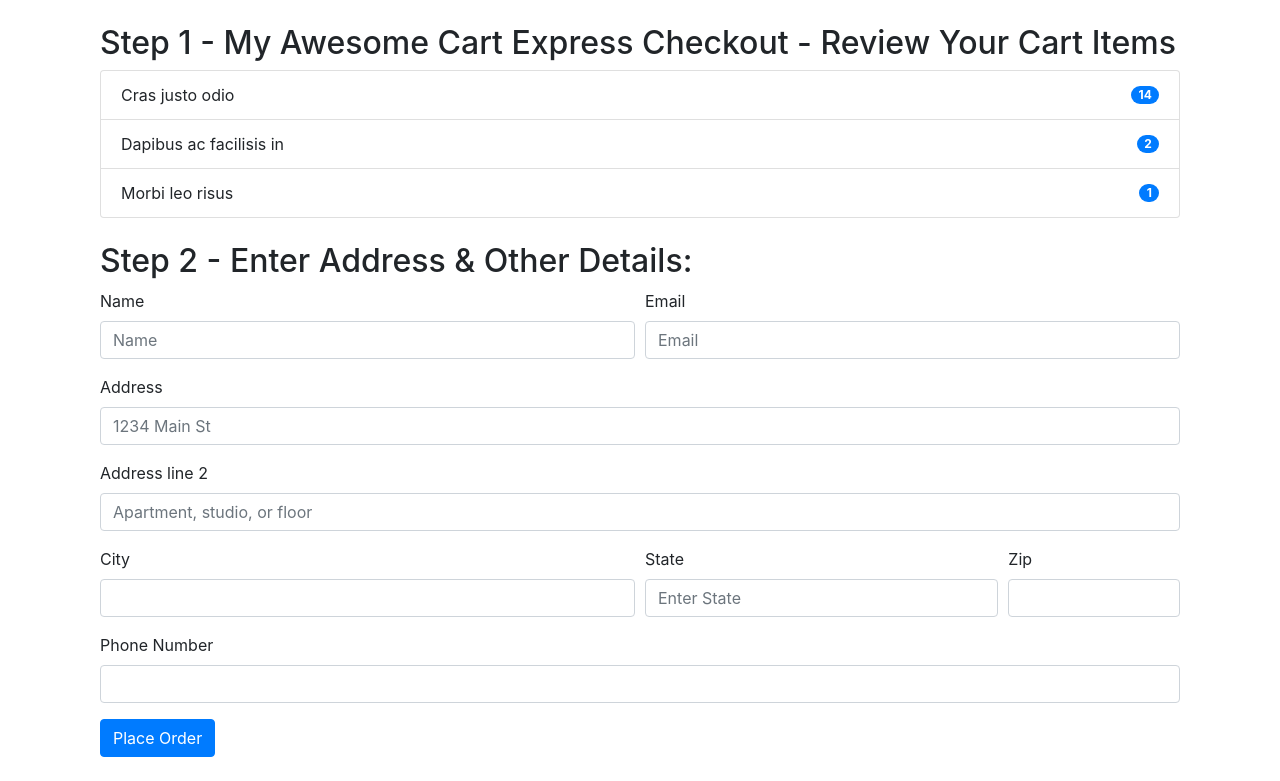
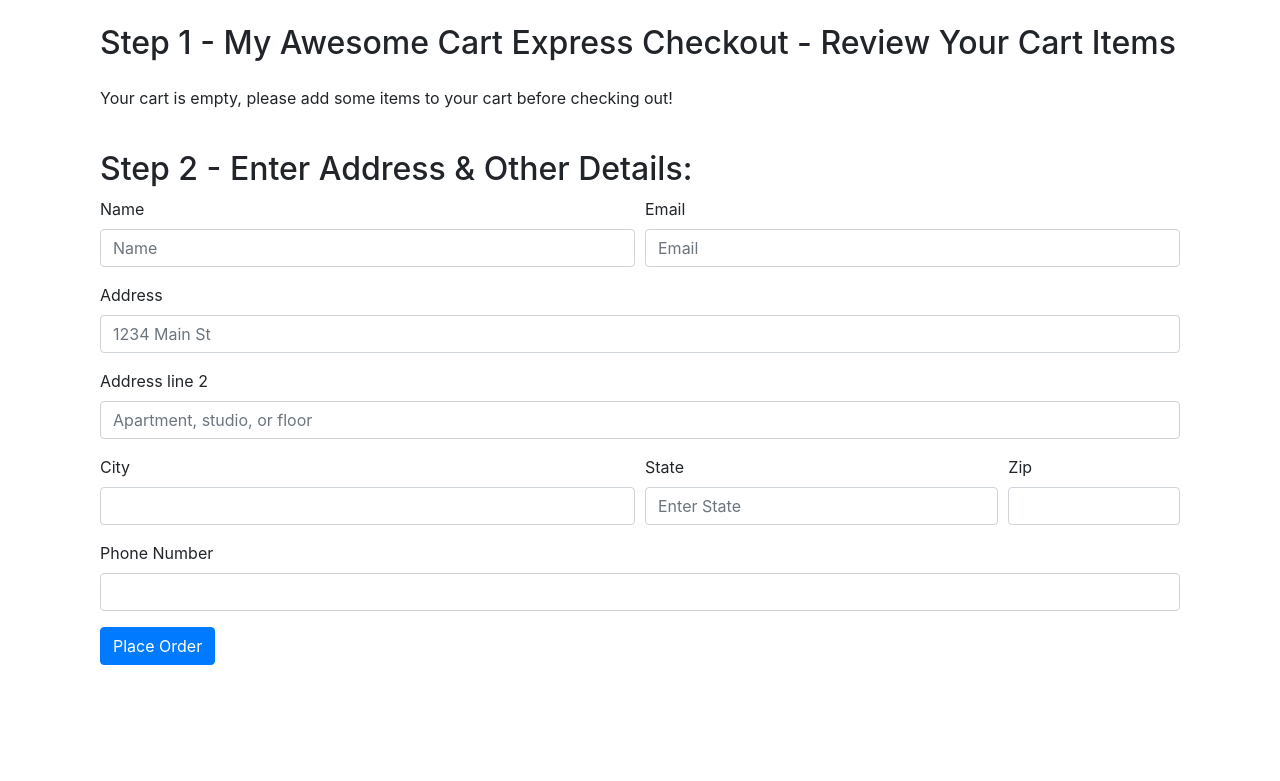
Before and after one commit to Sahil-Javed/Ecommerce-Website, a Django app: page /shop/checkout/ in a window 1280 px wide. Shown: the part 56-837 px from the top of the page. After the commit the page ends 721 px from the top, so only its background shows below. Run offline with Django 4.2, Linux system fonts and the light colour scheme; some libraries are stand-ins or nearby versions.

Commit message:
Add files via upload

```diff
--- a/Ecommerce_Website/Ecommerce_Website/settings.py
+++ b/Ecommerce_Website/Ecommerce_Website/settings.py
@@ -56,7 +56,7 @@ ROOT_URLCONF = 'Ecommerce_Website.urls'
 TEMPLATES = [
     {
         'BACKEND': 'django.template.backends.django.DjangoTemplates',
-        'DIRS': [],
+        'DIRS': ['Ecommerce_Website/templates'],
         'APP_DIRS': True,
         'OPTIONS': {
             'context_processors': [
--- a/Ecommerce_Website/Ecommerce_Website/views.py
+++ b/Ecommerce_Website/Ecommerce_Website/views.py
@@ -2,4 +2,4 @@ from django.shortcuts import render
 from django.http import HttpResponse
 
 def index(request):
-    return HttpResponse("home")
+    return render(request,'index.html')
--- a/Ecommerce_Website/shop/admin.py
+++ b/Ecommerce_Website/shop/admin.py
@@ -1,7 +1,9 @@
 from django.contrib import admin
 
 # Register your models here.
-from .models import Product,Contact
+from .models import Product,Contact,Orders,OrderUpdate
 
 admin.site.register(Product)
 admin.site.register(Contact)
+admin.site.register(Orders)
+admin.site.register(OrderUpdate)
--- a/Ecommerce_Website/shop/templates/shop/basic.html
+++ b/Ecommerce_Website/shop/templates/shop/basic.html
@@ -61,16 +61,16 @@
 
     <!-- Optional JavaScript -->
     <!-- jQuery first, then Popper.js, then Bootstrap JS -->
-    <script src="https://code.jquery.com/jquery-3.3.1.slim.min.js"
-        integrity="sha384-q8i/X+965DzO0rT7abK41JStQIAqVgRVzpbzo5smXKp4YfRvH+8abtTE1Pi6jizo"
-        crossorigin="anonymous"></script>
+    <script src="https://code.jquery.com/jquery-3.3.1.js"
+            integrity="sha256-2Kok7MbOyxpgUVvAk/HJ2jigOSYS2auK4Pfzbm7uH60="
+            crossorigin="anonymous"></script>
     <script src="https://cdnjs.cloudflare.com/ajax/libs/popper.js/1.14.6/umd/popper.min.js"
         integrity="sha384-wHAiFfRlMFy6i5SRaxvfOCifBUQy1xHdJ/yoi7FRNXMRBu5WHdZYu1hA6ZOblgut"
         crossorigin="anonymous"></script>
     <script src="https://stackpath.bootstrapcdn.com/bootstrap/4.2.1/js/bootstrap.min.js"
         integrity="sha384-B0UglyR+jN6CkvvICOB2joaf5I4l3gm9GU6Hc1og6Ls7i6U/mkkaduKaBhlAXv9k"
         crossorigin="anonymous"></script>
-    {% block js %} {% endblock %}
+    {% block js %}  {% endblock %}
 </body>
 
 </html>
--- a/Ecommerce_Website/shop/templates/shop/checkout.html
+++ b/Ecommerce_Website/shop/templates/shop/checkout.html
@@ -4,64 +4,90 @@
 <div class="container">
     <div class="col my-4">
         <h2>Step 1 - My Awesome Cart Express Checkout - Review Your Cart Items</h2>
-        <div id="items">
-            <ul class="list-group">
-                <li class="list-group-item d-flex justify-content-between align-items-center">
-                    Cras justo odio
-                    <span class="badge badge-primary badge-pill">14</span>
-                </li>
-                <li class="list-group-item d-flex justify-content-between align-items-center">
-                    Dapibus ac facilisis in
-                    <span class="badge badge-primary badge-pill">2</span>
-                </li>
-                <li class="list-group-item d-flex justify-content-between align-items-center">
-                    Morbi leo risus
-                    <span class="badge badge-primary badge-pill">1</span>
-                </li>
+        <div class="my-4">
+            <ul class="list-group" id="items">
             </ul>
         </div>
     </div>
     <div class="col my-4">
         <h2>Step 2 - Enter Address & Other Details:</h2>
-        <form>
+        <form method="post" action="/shop/checkout/" >{% csrf_token %}
+            <input type="hidden" name="itemsJson" id="itemsJson">
             <div class="form-row">
                 <div class="form-group col-md-6">
                     <label for="inputname">Name</label>
-                    <input type="name" class="form-control" id="inputname" placeholder="Name">
+                    <input type="name" class="form-control" id="name" name="name" placeholder="Name">
                 </div>
                 <div class="form-group col-md-6">
                     <label for="inputEmail4">Email</label>
-                    <input type="email" class="form-control" id="inputEmail4" placeholder="Email">
+                    <input type="email" class="form-control" id="email" name="email" placeholder="Email">
                 </div>
             </div>
             <div class="form-group">
                 <label for="inputAddress">Address</label>
-                <input type="text" class="form-control" id="inputAddress" placeholder="1234 Main St">
+                <input type="text" class="form-control" id="address1" name="address1" placeholder="1234 Main St">
             </div>
             <div class="form-group">
                 <label for="inputAddress2">Address line 2</label>
-                <input type="text" class="form-control" id="inputAddress2" placeholder="Apartment, studio, or floor">
+                <input type="text" class="form-control" id="address1" name="address2" placeholder="Apartment, studio, or floor">
             </div>
             <div class="form-row">
                 <div class="form-group col-md-6">
                     <label for="inputCity">City</label>
-                    <input type="text" class="form-control" id="inputCity">
+                    <input type="text" class="form-control"  id="city" name="city">
                 </div>
                 <div class="form-group col-md-4">
                     <label for="inputState">State</label>
-                    <input type="text" class="form-control" id="inputAddress2" placeholder="Enter State">
+                    <input type="text" class="form-control" id="state" name="state" placeholder="Enter State">
                 </div>
                 <div class="form-group col-md-2">
                     <label for="inputZip">Zip</label>
-                    <input type="text" class="form-control" id="inputZip">
+                    <input type="text" class="form-control" id="zip_code" name="zip_code">
                 </div>
             </div>
             <div class="form-group">
                     <label for="inputZip">Phone Number</label>
-                    <input type="tel" class="form-control" id="inputPhone">
+                    <input type="tel" class="form-control" id="phone" name="phone">
                 </div>
             <button type="submit" class="btn btn-primary">Place Order</button>
         </form>
     </div>
 </div>
+
 {% endblock %}
+
+{% block js%}
+<script>
+if(localStorage.getItem('cart') == null){
+    var cart = {};
+}else{
+cart = JSON.parse(localStorage.getItem('cart'));
+}
+console.log(cart);
+var sum = 0;
+if ($.isEmptyObject(cart)) {
+    //if object is empty
+    mystr = `<p>Your cart is empty, please add some items to your cart before checking out!</p>`
+    $('#items').append(mystr);
+} else {
+    for (item in cart) {
+        let name = cart[item][1];
+        let qty = cart[item][0];
+        sum = sum + qty;
+        mystr = `<li class="list-group-item d-flex justify-content-between align-items-center">
+                    ${name}
+                    <span class="badge badge-primary badge-pill">${qty}</span>
+                </li>`
+        $('#items').append(mystr);
+    }
+}
+document.getElementById('cart').innerHTML = sum;
+$('#itemsJson').val(JSON.stringify(cart));
+{% if thank %}
+    alert('Thanks for ordering with us. Your order is is {{id}}. Use it to track your order using our order tracker');
+    localStorage.clear();
+    document.location = "/shop";
+{%endif%}
+</script>
+
+{% endblock %}
--- a/Ecommerce_Website/shop/views.py
+++ b/Ecommerce_Website/shop/views.py
@@ -1,48 +1,89 @@
 from django.shortcuts import render
 from django.http import HttpResponse
-from .models import Product,Contact
+from .models import Product, Contact, Orders, OrderUpdate
 from math import ceil
+import json
+# Create your views here.
 
-# Create your views here.
+
 def index(request):
-    # products = Product.objects.all()
-    # print(products)
-    # n = len(products)
-    # nSlides = n//4 + ceil((n/4)-(n//4))
+
     allprods = []
-    catprods = Product.objects.values('category','id')
+    catprods = Product.objects.values('category', 'id')
     cats = {item['category'] for item in catprods}
     for cat in cats:
         prod = Product.objects.filter(category=cat)
         n = len(prod)
         nSlides = n//4 + ceil((n/4)-(n//4))
-        allprods.append([prod,range(1,nSlides),nSlides])
-    params = {'allprods':allprods}
-    return render(request,'shop/index.html',params)
+        allprods.append([prod, range(1, nSlides), nSlides])
+    params = {'allprods': allprods}
+    return render(request, 'shop/index.html', params)
+
 
 def about(request):
-    return render(request,'shop/about.html')
+    return render(request, 'shop/about.html')
+
 
 def contact(request):
-    if request.method=="POST":
-        name=request.POST.get('name','')
-        email=request.POST.get('email','')
-        phone=request.POST.get('phone','')
-        desc=request.POST.get('desc','')
-        contact=Contact(name=name,email=email,phone=phone,desc=desc)
+    if request.method == "POST":
+        name = request.POST.get('name', '')
+        email = request.POST.get('email', '')
+        phone = request.POST.get('phone', '')
+        desc = request.POST.get('desc', '')
+        contact = Contact(name=name, email=email, phone=phone, desc=desc)
         contact.save()
-    return render(request,'shop/contact.html')
+    return render(request, 'shop/contact.html')
+
 
 def tracker(request):
-    return render(request,'shop/tracker.html')
+    if request.method == "POST":
+        orderId = request.POST.get('orderId', '')
+        email = request.POST.get('email', '')
+        try:
+            order = Orders.objects.filter(order_id=orderId, email=email)
+            if len(order) > 0:
+                update = OrderUpdate.objects.filter(order_id=orderId)
+                updates = []
+                for item in update:
+                    updates.append(
+                        {'text': item.update_desc, 'time': item.timestamp})
+                    response = json.dumps(updates, default=str)
+                return HttpResponse(response)
+            else:
+                return HttpResponse('{}')
+        except Exception as e:
+            return HttpResponse('{}')
+
+    return render(request, 'shop/tracker.html')
+    return render(request, 'shop/tracker.html')
+
 
 def search(request):
-    return render(request,'shop/search.html')
+    return render(request, 'shop/search.html')
 
-def productview(request,myid):
+
+def productview(request, myid):
     product = Product.objects.filter(id=myid)
     print(product)
-    return render(request,'shop/productview.html',{'product':product[0]})
+    return render(request, 'shop/productview.html', {'product': product[0]})
+
 
 def checkout(request):
-    return render(request,'shop/checkout.html')
+    if request.method == "POST":
+        items_json = request.POST.get('itemsJson', '')
+        name = request.POST.get('name', '')
+        email = request.POST.get('email', '')
+        phone = request.POST.get('phone', '')
+        address = request.POST.get('address1', '') + \
+            " " + request.POST.get('address2', '')
+        state = request.POST.get('state', '')
+        zip_code = request.POST.get('zip_code', '')
+        city = request.POST.get('city', '')
+        order = Orders(name=name, email=email, phone=phone, address=address,state=state, zip_code=zip_code, city=city, items_json=items_json)
+        order.save()
+        update = OrderUpdate(order_id=order.order_id,update_desc="The order has been placed")
+        update.save()
+        thank = True
+        id = order.order_id
+        return render(request, 'shop/checkout.html', {'thank': thank, 'id': id})
+    return render(request, 'shop/checkout.html')
```
Also changed, not shown: Ecommerce_Website/Ecommerce_Website/templates/index.html (added, +26 -0 lines), Ecommerce_Website/shop/models.py (+20 -0 lines), Ecommerce_Website/shop/templates/shop/index.html (+13 -11 lines), Ecommerce_Website/shop/templates/shop/tracker.html (+66 -2 lines), Ecommerce_Website/db.sqlite3, Ecommerce_Website/shop/migrations/0004_orders.py (added), Ecommerce_Website/shop/migrations/0005_orders_phone.py (added), Ecommerce_Website/shop/migrations/0006_rename_adddress_orders_address.py (added), Ecommerce_Website/shop/migrations/0007_orderupdate.py (added).
